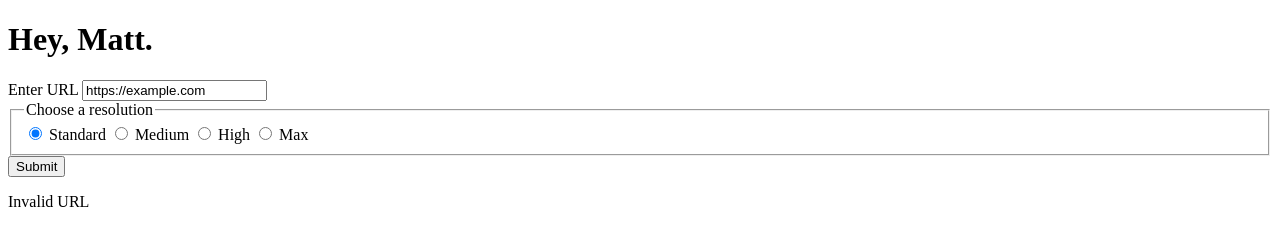
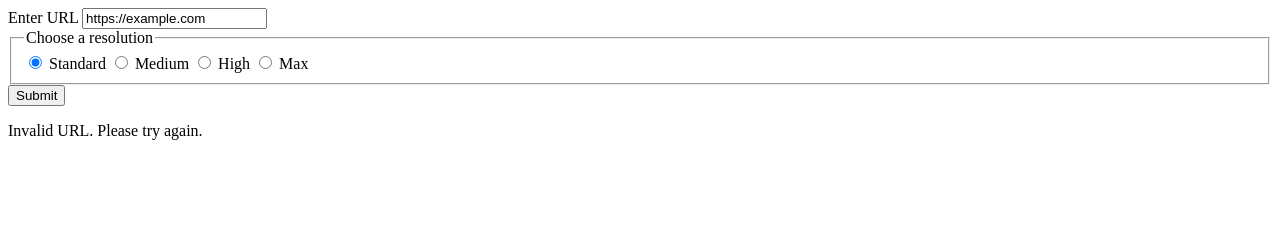
Before and after one commit to mattdecamp/youtubeThumbnails, a plain HTML site: page js/index.html in a window 1280 px wide. Both pictures are taken after typing "https://example.com" into the empty fields and a click on the input "Submit". Drawn offline with Linux system fonts and the light colour scheme.

Commit message:
testing clean-up

```diff
--- a/js/app.js
+++ b/js/app.js
@@ -15,11 +15,9 @@ function generateThumbnailLink() {
   let res = document.querySelector('input[name="resolution"]:checked').value;
   // assign regex match to new var (as array)
   const regexArr = urlInput.match(regex);
-  console.log("Regex Array", regexArr);
   // if regex match is null/undefined return invalid msg
   if (regexArr == null) {
-    imageUrl.textContent = `Invalid URL`;
-    console.log("Invalid URL");
+    imageUrl.textContent = `Invalid URL. Please try again.`;
     return;
   }
   // otherwise...
--- a/js/index.html
+++ b/js/index.html
@@ -26,7 +26,6 @@
     <!-- <link rel="stylesheet" href="#" /> -->
   </head>
   <body>
-    <h1>Hey, Matt.</h1>
     <form action="" id="generateLink" method="POST" enctype="multipart/form-data" onsubmit="return false">
       <label for="url">Enter URL</label>
       <input type="url" name="url" id="url" placeholder="https://..."/>
```
